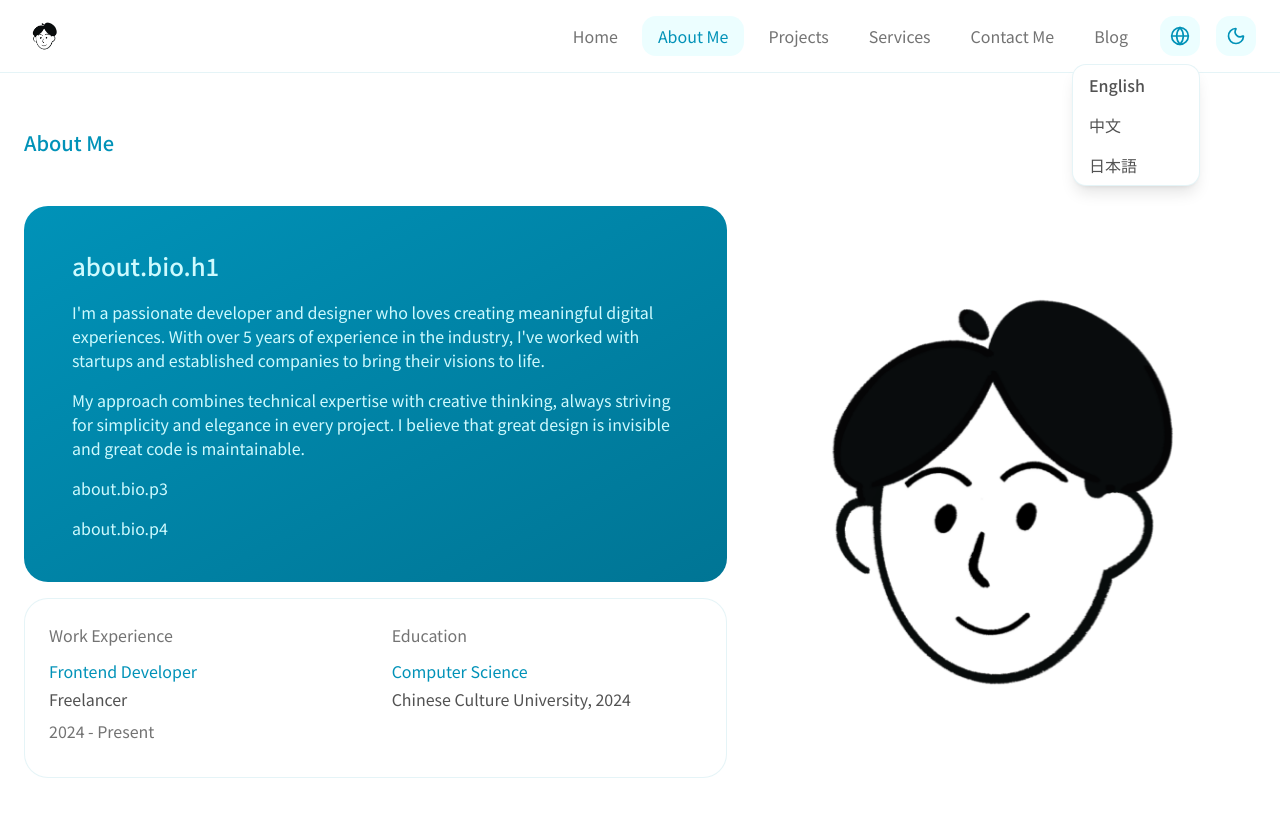
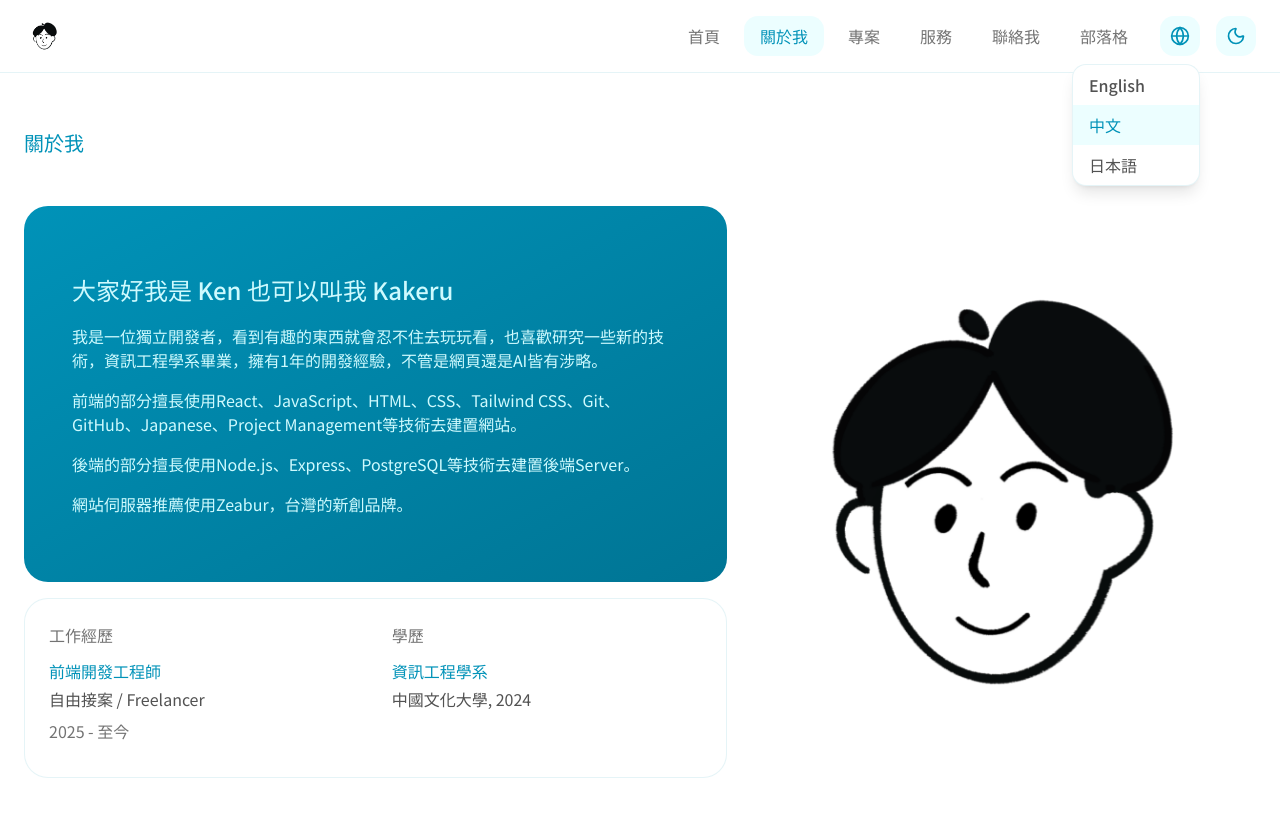
Before and after one commit to kakeru13468/kenblog, a React (Vite) app: page /about in a window 1280 px wide. Both pictures are taken after a click on the button 1180 px from the left and 36 px from the top of the page. Shown: the top 816 px of the page. Built offline with nearby package versions, Linux system fonts and the light colour scheme.

Commit message:
Enhance localization support by adding Traditional and Simplified Chinese languages, updating default language settings, and improving language detection. Update About page text to use translation keys and expand Japanese localization with new content for home and about sections.

```diff
--- a/src/components/LanguageSwitcher.tsx
+++ b/src/components/LanguageSwitcher.tsx
@@ -51,19 +51,23 @@ export function LanguageSwitcher() {
             exit={{ opacity: 0, y: 10 }}
             className="absolute right-0 mt-2 w-32 bg-white dark:bg-neutral-900 rounded-xl shadow-lg border border-cyan-100 dark:border-neutral-800 overflow-hidden z-50"
           >
-            {languages.map((lang) => (
+            {languages.map((lang) => {
+              const currentLang = i18n.language.startsWith('zh') ? 'zh' : i18n.language;
+              const isActive = currentLang === lang.code;
+              return (
                 <button
                   key={lang.code}
                   onClick={() => handleLanguageChange(lang.code)}
                   className={`w-full px-4 py-2 text-left text-sm transition-colors ${
-                  i18n.language === lang.code
+                    isActive
                       ? 'bg-cyan-50 dark:bg-cyan-950/30 text-cyan-600 dark:text-cyan-400'
                       : 'text-neutral-600 dark:text-neutral-400 hover:bg-gray-50 dark:hover:bg-neutral-800'
                   }`}
                 >
                   {lang.label}
                 </button>
-            ))}
+              );
+            })}
           </motion.div>
         )}
       </AnimatePresence>
--- a/src/components/pages/About.tsx
+++ b/src/components/pages/About.tsx
@@ -102,7 +102,7 @@ export function About() {
           </motion.div>
           <div className="absolute inset-0 bg-black/20 flex items-center justify-center opacity-0 group-hover:opacity-100 transition-opacity duration-300 pointer-events-none z-10">
             <p className="text-white text-sm font-medium">
-              {showFullPhoto ? '點擊返回頭像' : '點擊查看完整照片'}
+              {showFullPhoto ? t('about.photo.clickToReturn') : t('about.photo.clickToView')}
             </p>
           </div>
         </motion.div>
--- a/src/i18n.ts
+++ b/src/i18n.ts
@@ -13,9 +13,18 @@ i18n
     resources: {
       en: { translation: en },
       zh: { translation: zh },
+      'zh-TW': { translation: zh },
+      'zh-CN': { translation: zh },
       ja: { translation: ja },
     },
-    fallbackLng: 'en',
+    lng: 'zh', // 預設語言為中文
+    fallbackLng: 'zh', // 備用語言為中文
+    supportedLngs: ['en', 'zh', 'zh-TW', 'zh-CN', 'ja'],
+    detection: {
+      order: ['localStorage', 'navigator'],
+      caches: ['localStorage'],
+      lookupLocalStorage: 'i18nextLng',
+    },
     interpolation: {
       escapeValue: false,
     },
--- a/src/locales/en.json
+++ b/src/locales/en.json
@@ -43,23 +43,30 @@
   "about": {
     "title": "About Me",
     "bio": {
-      "p1": "I'm a passionate developer and designer who loves creating meaningful digital experiences. With over 5 years of experience in the industry, I've worked with startups and established companies to bring their visions to life.",
-      "p2": "My approach combines technical expertise with creative thinking, always striving for simplicity and elegance in every project. I believe that great design is invisible and great code is maintainable."
+      "h1": "Hello, I'm Ken, you can also call me Kakeru",
+      "p1": "I'm an independent developer who can't help but try out interesting things and enjoys researching new technologies. I graduated from the Department of Information Engineering with 1 year of development experience, covering both web development and AI.",
+      "p2": "For frontend development, I'm skilled in using React, JavaScript, HTML, CSS, Tailwind CSS, Git, GitHub, Japanese, Project Management and other technologies to build websites.",
+      "p3": "For backend development, I'm skilled in using Node.js, Express, PostgreSQL and other technologies to build backend servers.",
+      "p4": "I recommend using Zeabur for website hosting, a startup brand from Taiwan."
     },
     "philosophy": {
-      "title": "Philosophy",
+      "title": "Design Philosophy",
       "quote": "\"Simplicity is the ultimate sophistication\""
     },
     "education": {
       "title": "Education",
-      "degree": "Computer Science",
+      "degree": "Information Engineering",
       "university": "Chinese Culture University, 2024"
     },
     "experience": {
       "title": "Work Experience",
       "position": "Frontend Developer",
       "company": "Freelancer",
-      "period": "2024 - Present"
+      "period": "2025 - Present"
+    },
+    "photo": {
+      "clickToView": "Click to view full photo",
+      "clickToReturn": "Click to return to avatar"
     }
   },
   "projects": {
--- a/src/locales/ja.json
+++ b/src/locales/ja.json
@@ -6,5 +6,149 @@
     "services": "サービス",
     "contact": "お問い合わせ",
     "blog": "ブログ"
+  },
+  "home": {
+    "hero": {
+      "title": "こんにちは、私はKen、フロントエンド開発者です",
+      "description": "フロントエンドウェブ制作、ミニマリストとベントボックススタイルが得意です",
+      "cta": "私のプロフィールを見る"
+    },
+    "stats": {
+      "experience": "経験",
+      "years": "1年以上",
+      "location": "所在地",
+      "city": "台北、台湾",
+      "available": "現在の状況",
+      "status": "案件受付中"
+    },
+    "social": {
+      "title": "ソーシャルメディア"
+    },
+    "skills": {
+      "title": "コアスキル",
+      "elseTitle": "その他のスキル"
+    },
+    "github": {
+      "title": "GitHub 貢献記録"
+    },
+    "traffic": {
+      "title": "サイト訪問者数",
+      "days": "過去7日のトレンド"
+    },
+    "latestPost": {
+      "title": "最新記事"
+    },
+    "resetPosition": "位置をリセット"
+  },
+  "about": {
+    "title": "私について",
+    "bio": {
+      "h1": "こんにちは、私はKenです。Kakeruとも呼んでください",
+      "p1": "私は独立開発者で、面白いものを見ると試してみずにはいられず、新しい技術の研究も好きです。情報工学科を卒業し、1年の開発経験を持ち、ウェブ開発とAIの両方をカバーしています。",
+      "p2": "フロントエンド開発では、React、JavaScript、HTML、CSS、Tailwind CSS、Git、GitHub、日本語、プロジェクト管理などの技術を使用してウェブサイトを構築することが得意です。",
+      "p3": "バックエンド開発では、Node.js、Express、PostgreSQLなどの技術を使用してバックエンドサーバーを構築することが得意です。",
+      "p4": "ウェブサイトのホスティングには、台湾のスタートアップブランドであるZeaburの使用をお勧めします。"
+    },
+    "philosophy": {
+      "title": "デザイン哲学",
+      "quote": "「シンプルさは究極の洗練である。」"
+    },
+    "education": {
+      "title": "学歴",
+      "degree": "情報工学科",
+      "university": "中国文化大学, 2024"
+    },
+    "experience": {
+      "title": "職歴",
+      "position": "フロントエンド開発エンジニア",
+      "company": "フリーランス",
+      "period": "2025 - 現在"
+    },
+    "photo": {
+      "clickToView": "クリックして写真全体を見る",
+      "clickToReturn": "クリックしてアバターに戻る"
+    }
+  },
+  "projects": {
+    "title": "プロジェクト",
+    "items": {
+      "ecommerce": {
+        "title": "Eコマースプラットフォーム",
+        "desc": "スムーズなチェックアウト体験を備えたモダンなショッピングサイト",
+        "category": "ウェブ開発"
+      },
+      "designSystem": {
+        "title": "デザインシステム",
+        "desc": "企業向けの包括的なコンポーネントライブラリ",
+        "category": "UI/UX"
+      },
+      "mobileApp": {
+        "title": "モバイルアプリケーション",
+        "desc": "生産性を向上させるクロスプラットフォームアプリケーション",
+        "category": "モバイル開発"
+      },
+      "portfolio": {
+        "title": "ポートフォリオウェブサイト",
+        "desc": "クリエイティブエージェンシー向けのシンプルでミニマルなポートフォリオ",
+        "category": "ウェブデザイン"
+      },
+      "dashboard": {
+        "title": "データ分析ダッシュボード",
+        "desc": "リアルタイムデータ可視化プラットフォーム",
+        "category": "ウェブ開発"
+      },
+      "branding": {
+        "title": "ブランドアイデンティティ",
+        "desc": "テクノロジースタートアップ向けの完全なブランドデザイン",
+        "category": "ブランドデザイン"
+      }
+    }
+  },
+  "services": {
+    "title": "サービス",
+    "webDev": {
+      "title": "ウェブ開発",
+      "desc": "モダンな技術で構築されたカスタムウェブサイトとアプリケーション",
+      "features": ["React & Next.js", "レスポンシブデザイン"]
+    },
+    "uiux": {
+      "title": "技術コンサルティング",
+      "desc": "あなたに最適なツールや方向性について話し合います",
+      "features": ["ユーザーリサーチ", "デザインシステム"]
+    },
+    "cta": {
+      "title": "プロジェクトを始める準備はできていますか？",
+      "desc": "シンプルなデザインと堅牢な開発を通じて、あなたのアイデアを実現する方法について話し合いましょう。",
+      "button": "お問い合わせ"
+    }
+  },
+  "contact": {
+    "title": "お問い合わせ",
+    "info": {
+      "email": "メール",
+      "phone": "電話",
+      "location": "場所",
+      "city": "桃園、台湾"
+    },
+    "form": {
+      "title": "メッセージを送る",
+      "name": "お名前",
+      "namePlaceholder": "あなたの名前",
+      "email": "メール",
+      "emailPlaceholder": "your@email.com",
+      "message": "メッセージ",
+      "messagePlaceholder": "あなたのプロジェクトについて教えてください...",
+      "submit": "メッセージを送信"
+    }
+  },
+  "blog": {
+    "title": "ブログ",
+    "readTime": "分で読む",
+    "newsletter": {
+      "title": "ニュースレターを購読する",
+      "desc": "最新の記事と洞察を直接受信トレイに配信します。スパムなし、質の高いコンテンツのみ。",
+      "placeholder": "your@email.com",
+      "button": "購読"
+    }
   }
 }
--- a/src/locales/zh.json
+++ b/src/locales/zh.json
@@ -64,6 +64,10 @@
       "position": "前端開發工程師",
       "company": "自由接案 / Freelancer",
       "period": "2025 - 至今"
+    },
+    "photo": {
+      "clickToView": "點擊查看完整照片",
+      "clickToReturn": "點擊返回頭像"
     }
   },
   "projects": {
```
Lines whose indentation alone changed are shown as unchanged.
